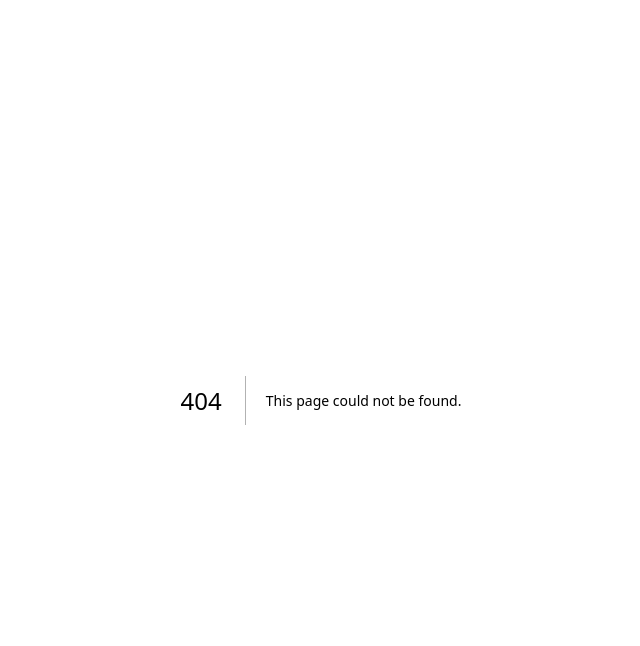
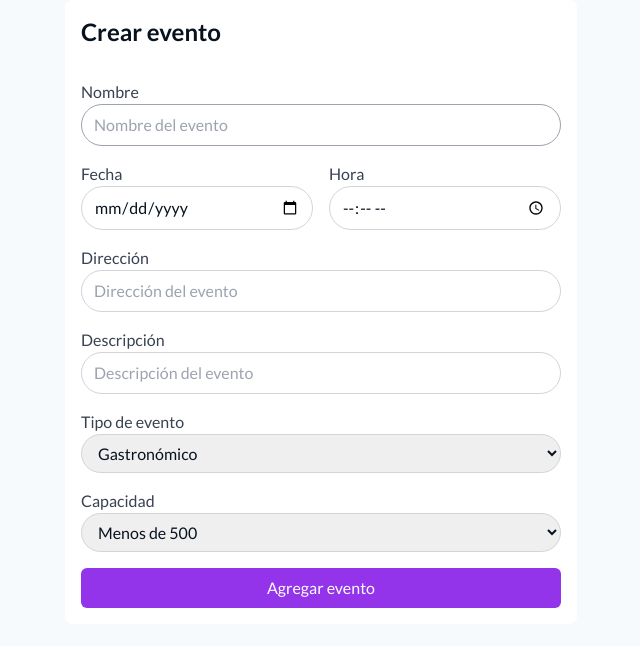
Before and after one commit to igrowker/i003-eventmap-front, a Next.js app: page /createEvent in a window 1280 px wide. Before the commit this address had no page. Shown: the top 646 px of the page, without its empty margins (319-959 px from the left). Built offline with nearby package versions, Linux system fonts and the light colour scheme.

Commit message:
Create event form casi listo

```diff
--- a/package.json
+++ b/package.json
@@ -12,6 +12,7 @@
     "@emotion/react": "^11.13.3",
     "@emotion/styled": "^11.13.0",
     "@mui/material": "^6.1.1",
+    "@mui/x-date-pickers": "^7.18.0",
     "@svgr/webpack": "^8.1.0",
     "@types/leaflet.locatecontrol": "^0.74.5",
     "leaflet": "^1.9.4",
--- a/src/app/page.tsx
+++ b/src/app/page.tsx
@@ -6,6 +6,7 @@ import CardEventsSwiper from "@/components/CardEvents/CardsEvents";
 import CrearEventoButton from "@/components/CreateEventButton/CreateEventButton";
 import Newsletter from "@/components/Newsletter/Newsletter";
 import NavBar from "@/components/navbar/NavBar";
+import Link from "next/link";
 
 const Dynamic = dynamic(() => import("./components/Map"), {
   loading: () => <p>...Loading</p>,
@@ -95,7 +96,9 @@ export default function Home() {
         <Header />
       </header>
       <div className="flex w-full justify-end pb-3">
-        <CrearEventoButton />
+        <Link href={'/createEvent'}>
+          <CrearEventoButton />
+        </Link>
       </div>
       <h4 className="font-semibold text-black text-sm pb-4">
         Optimizá tus rutas y maximizá tus ganancias
--- a/src/components/PostEvent/PostEvent.tsx
+++ b/src/components/PostEvent/PostEvent.tsx
@@ -8,8 +8,9 @@ type EventFormData = {
   address: string;
   date: string;
   type: "Gastronomico" | "Artistico" | "Deportivo";
-  lat: string;
-  lon: string;
+  time: string
+  description: string
+  capacity: "Menos de 500" | "Entre 500 y 2000" | "Entre 2000 y 5000" | "Más de 5000";
 };
 
 export default function PostEvent() {
@@ -18,8 +19,9 @@ export default function PostEvent() {
     address: "",
     date: "",
     type: "Gastronomico",
-    lat: "",
-    lon: "",
+    time:"",
+    description: "",
+    capacity: "Menos de 500",
   });
 
   const handleChange = (
@@ -43,7 +45,6 @@ export default function PostEvent() {
         },
         body: JSON.stringify({
           ...formData,
-          location: [{ lat: formData.lat, lon: formData.lon }],
         }),
       });
 
@@ -58,75 +59,106 @@ export default function PostEvent() {
   };
 
   return (
-    <form onSubmit={handleSubmit}>
-      <div>
-        <label>Nombre del evento</label>
+    <form onSubmit={handleSubmit} className="max-w-lg mx-auto p-4 bg-white rounded-lg">
+      <h1 className="text-2xl font-bold mb-8">Crear evento</h1>
+
+      <div className="mb-4">
+        <label className="block text-gray-700">Nombre</label>
         <input
           type="text"
           name="name"
           value={formData.name}
           onChange={handleChange}
+          placeholder="Nombre del evento"
           required
+          className="w-full px-3 py-2 border border-gray-400 rounded-full"
         />
       </div>
 
-      <div>
-        <label>Dirección del evento</label>
+      <div className="flex space-x-4 mb-4">
+        <div className="w-1/2">
+          <label className="block text-gray-700">Fecha</label>
+          <input
+            type="date"
+            name="date"
+            value={formData.date}
+            onChange={handleChange}
+            required
+            className="w-full px-3 py-2 border border-gray-300 rounded-full"
+          />
+        </div>
+
+        <div className="w-1/2">
+          <label className="block text-gray-700">Hora</label>
+          <input
+            type="time"
+            name="time"
+            value={formData.time}
+            onChange={handleChange}
+            required
+            className="w-full px-3 py-2 border border-gray-300 rounded-full"
+          />
+        </div>
+      </div>
+
+      <div className="mb-4">
+        <label className="block text-gray-700">Dirección</label>
         <input
           type="text"
           name="address"
           value={formData.address}
           onChange={handleChange}
+          placeholder="Dirección del evento"
           required
+          className="w-full px-3 py-2 border border-gray-300 rounded-full"
         />
       </div>
 
-      <div>
-        <label>Fecha del evento</label>
+      <div className="mb-4">
+        <label className="block text-gray-700">Descripción</label>
         <input
-          type="date"
-          name="date"
-          value={formData.date}
+          type="text"
+          name="description"
+          value={formData.description}
           onChange={handleChange}
+          placeholder="Descripción del evento"
           required
+          className="w-full px-3 py-2 border border-gray-300 rounded-full"
         />
       </div>
 
-      <div>
-        <label>Tipo de evento</label>
-        <select name="type" value={formData.type} onChange={handleChange}>
+      <div className="mb-4">
+        <label className="block text-gray-700">Tipo de evento</label>
+        <select
+          name="type"
+          value={formData.type}
+          onChange={handleChange}
+          className="w-full px-3 py-2 border border-gray-300 rounded-full"
+        >
           <option value="Gastronomico">Gastronómico</option>
           <option value="Artistico">Artístico</option>
           <option value="Deportivo">Deportivo</option>
         </select>
       </div>
 
-      {/* Hablar con christian para ver como recuperar latitud y longitud de abajo. */}
-      {/* Buscar la forma de convertir direccion en lat y lon, georoutingmachine */}
-
-      <div>
-        <label>Latitud</label>
-        <input
-          type="text"
-          name="lat"
-          value={formData.lat}
+      <div className="mb-4">
+        <label className="block text-gray-700">Capacidad</label>
+        <select
+          name="capacity"
+          value={formData.capacity}
           onChange={handleChange}
-          required
-        />
+          className="w-full px-3 py-2 border border-gray-300 rounded-full"
+        >
+          <option value="Menos de 500">Menos de 500</option>
+          <option value="Entre 500 y 2000">Entre 500 y 2000</option>
+          <option value="Entre 2000 y 5000">Entre 2000 y 5000</option>
+          <option value="Más de 5000">Más de 5000</option>
+        </select>
       </div>
 
-      <div>
-        <label>Longitud</label>
-        <input
-          type="text"
-          name="lon"
-          value={formData.lon}
-          onChange={handleChange}
-          required
-        />
-      </div>
-
-      <button type="submit">Agregar evento</button>
+      <button type="submit" className="w-full bg-purple-600 text-white py-2 rounded-md hover:bg-purple-700">
+        Agregar evento
+      </button>
     </form>
   );
 }
--- a/src/components/navbar/NavBar.tsx
+++ b/src/components/navbar/NavBar.tsx
@@ -2,6 +2,7 @@ import React from 'react'
 import { HiHome } from "react-icons/hi2";
 import { IoMdNotificationsOutline } from "react-icons/io";
 import { BsPerson } from "react-icons/bs";
+import Link from 'next/link';
 
 function NavBar() {
   return (
@@ -9,7 +10,9 @@ function NavBar() {
       <div className='flex justify-around items-center py-3'>
         <HiHome size={30} className='text-white'/>
         <IoMdNotificationsOutline size={30} className='text-white'/>
-        <BsPerson size={30} className='text-white'/>
+        <Link href={'/login'}>
+          <BsPerson size={30} className='text-white'/>
+        </Link>
       </div>
     </main>
   )
```
Also changed, not shown: src/app/createEvent/page.tsx (renamed from src/app/PostEvent/page.tsx), 1 other file (tests, documents, lock files or other folders).
